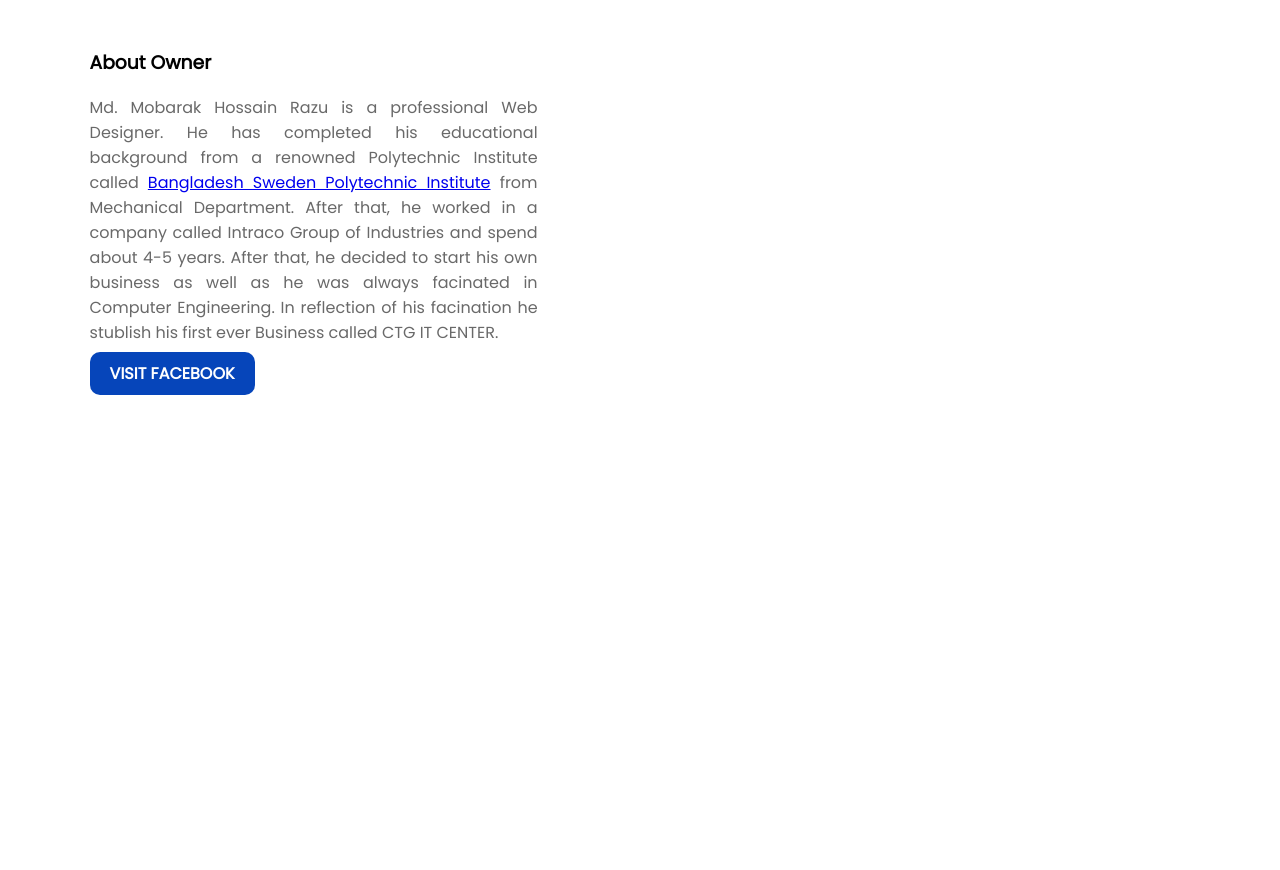
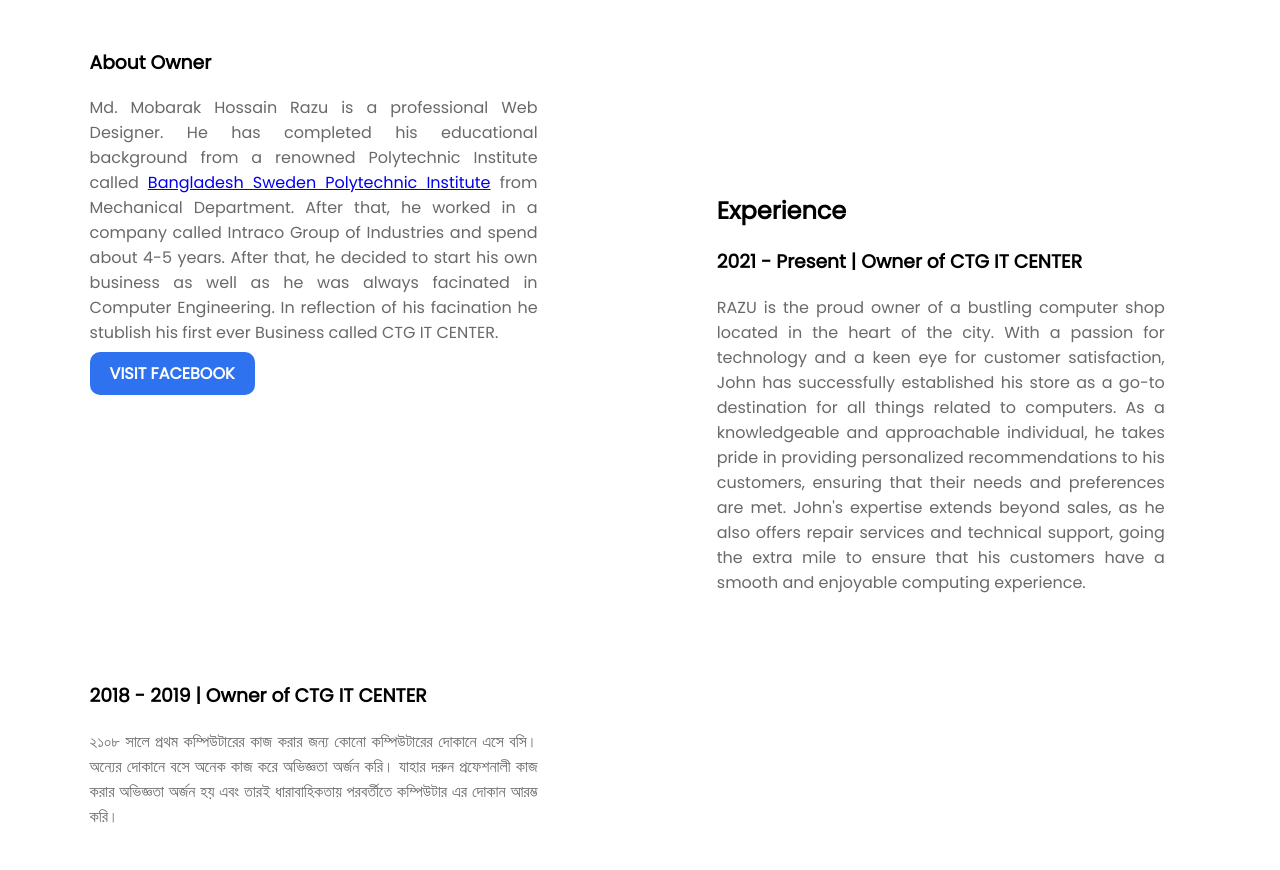
Before and after one commit to ctgitccenter/ctgit-center, a plain HTML site: page index.html in a window 1280 px wide. Shown: the part 1153-2023 px from the top of the page. Before the commit the page ends 1565 px from the top, so only its background shows below. Drawn offline with Linux system fonts and the light colour scheme.

Commit message:
experience

```diff
--- a/index.html
+++ b/index.html
@@ -31,5 +31,19 @@
             <a class="link-button2" target="_blank" href="https://www.facebook.com/mdmhrz/"> VISIT FACEBOOK</a>
         </div>
     </section>
+
+    <section class="experience-area">
+        <div class="half">
+            <h2>Experience</h2>
+            <h3>2021 - Present | Owner of CTG IT CENTER</h3>
+            <P>RAZU is the proud owner of a bustling computer shop located in the heart of the city. With a passion for technology and a keen eye for customer satisfaction, John has successfully established his store as a go-to destination for all things related to computers. As a knowledgeable and approachable individual, he takes pride in providing personalized recommendations to his customers, ensuring that their needs and preferences are met. John's expertise extends beyond sales, as he also offers repair services and technical support, going the extra mile to ensure that his customers have a smooth and enjoyable computing experience.</P>
+        </div>
+        <div class="half">
+            <h3>2018 - 2019 | Owner of CTG IT CENTER</h3>
+            <p>২১০৮ সালে প্রথম কম্পিউটারের কাজ করার জন্য কোনো কম্পিউটারের দোকানে এসে বসি। অন্যের দোকানে বসে অনেক কাজ করে অভিজ্ঞতা অর্জন করি। যাহার দরুন প্রফেশনালী কাজ করার অভিজ্ঞতা অর্জন হয় এবং তারই ধারাবাহিকতায় পরবর্তীতে কম্পিউটার এর দোকান আরম্ভ করি। </p>
+        </div>
+
+    </section>
+
 </body>
 </html>
--- a/style.css
+++ b/style.css
@@ -45,7 +45,7 @@ section{
     text-decoration: none;
     padding: 10px 20px;
     border-radius: 10px;
-    background-color: rgb(6, 69, 186);
+    background-color: rgb(47, 114, 240);
     color: white;
     font-weight: bold;
 }
```
